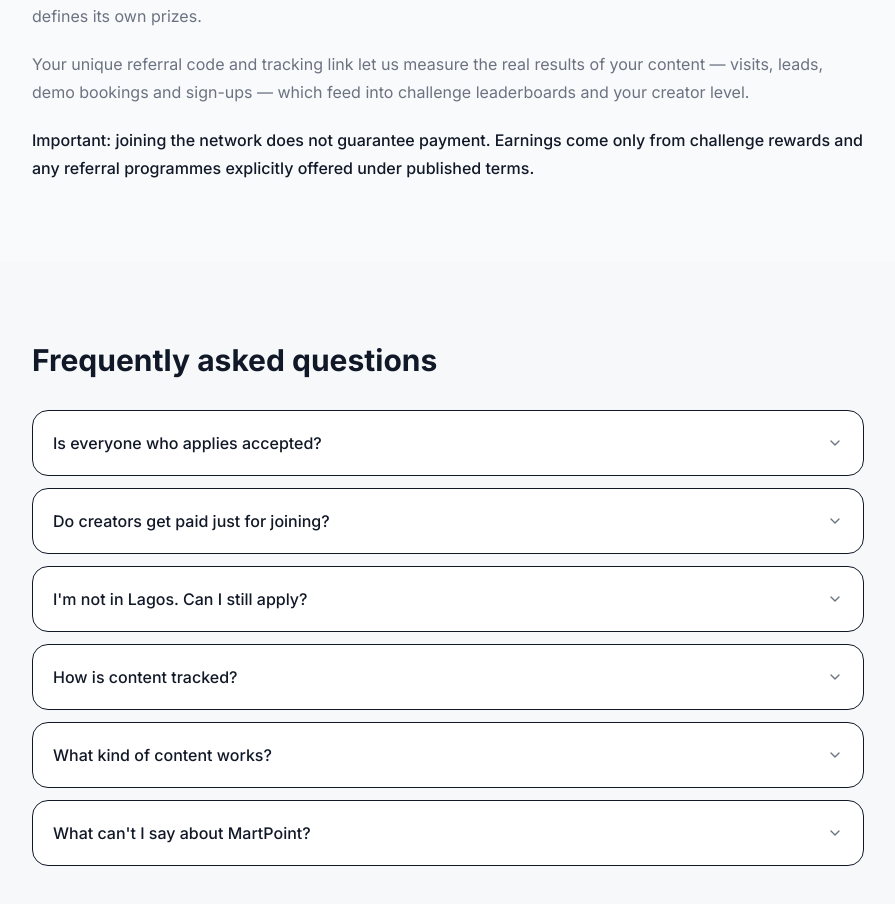
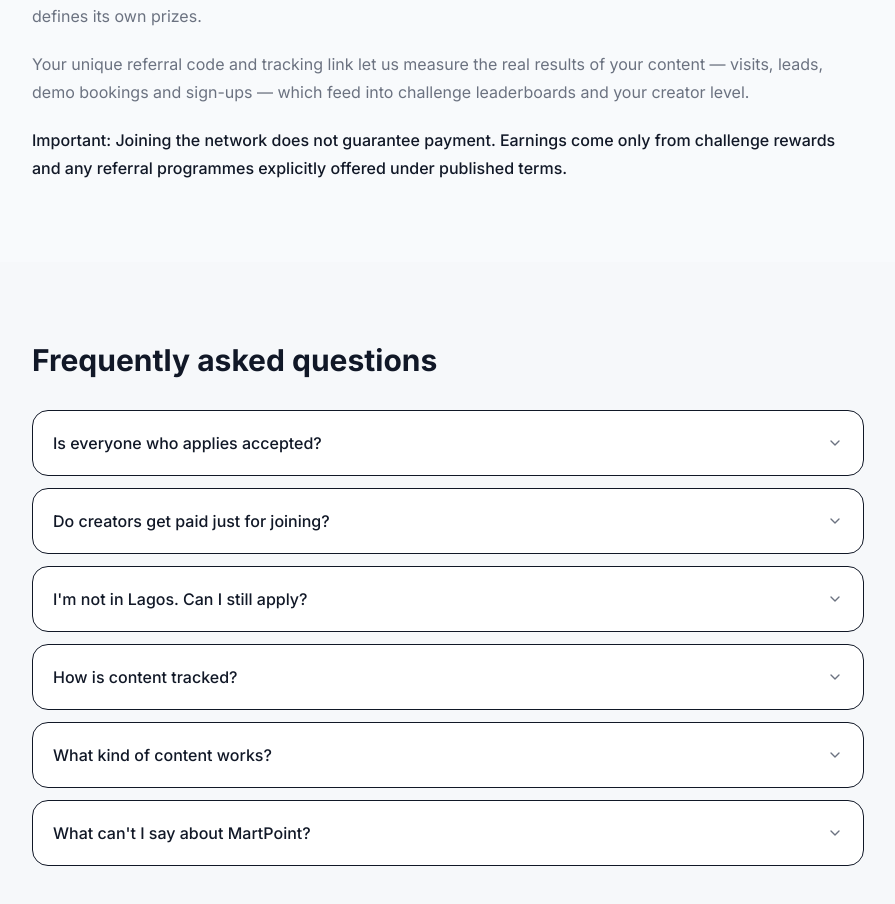
Before and after one commit to avariodigitals/martpointPOS, a Next.js app: page /creators in a window 1280 px wide. Shown: the part 2081-2985 px from the top of the page, without its empty margins (192-1087 px from the left). Built offline with nearby package versions, Linux system fonts and the light colour scheme; no server answers.

Commit message:
fix(creators): restore original hero, capitalize 'Joining' in earnings disclaimer

```diff
--- a/app/creators/page.tsx
+++ b/app/creators/page.tsx
@@ -272,7 +272,7 @@ export default async function CreatorsPage() {
               challenge leaderboards and your creator level.
             </p>
             <p className="font-medium text-foreground">
-              Important: joining the network does not guarantee payment. Earnings come only
+              Important: Joining the network does not guarantee payment. Earnings come only
               from challenge rewards and any referral programmes explicitly offered under
               published terms.
             </p>
```
